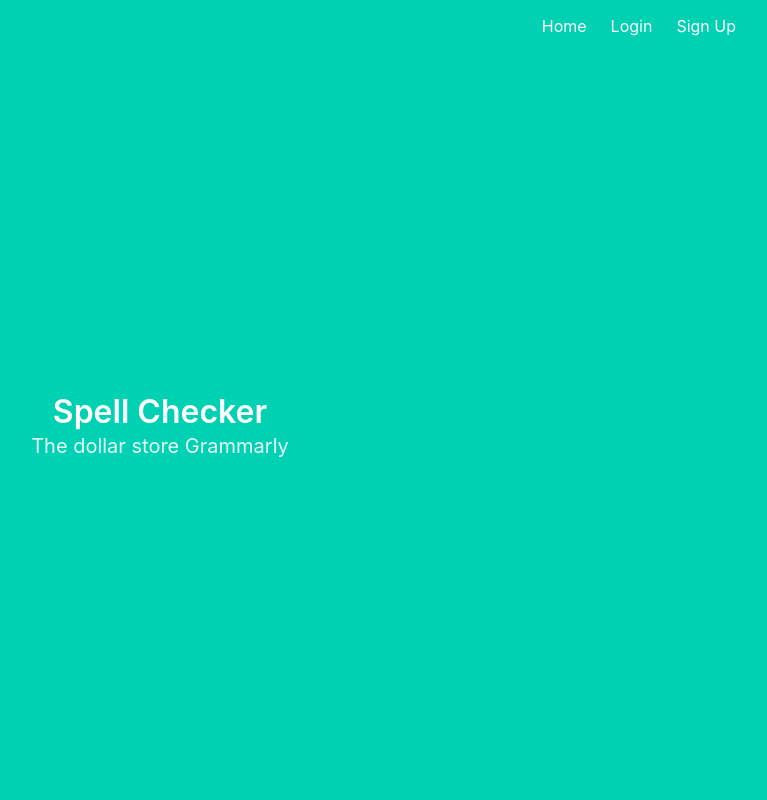
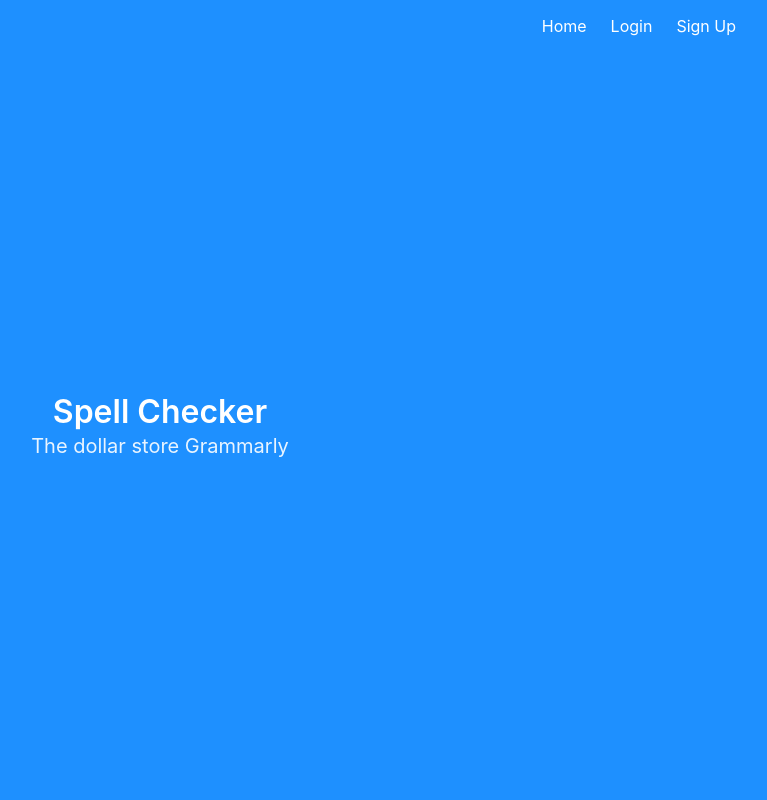
Before and after one commit to fonyi/NYU-CS-GY-9163-Assignment2, a Flask app: page / in a window 1280 px wide. Shown: the whole page, without its empty margins (480-1247 px from the left). Run offline with Flask 2, Linux system fonts and the light colour scheme.

Commit message:
Changed background to dodgerblue

```diff
--- a/speller/templates/base.html
+++ b/speller/templates/base.html
@@ -9,6 +9,9 @@
     <meta name="viewport" content="width=device-width, initial-scale=1">
     <title>World's Okayest Spell Checker</title>
     <link rel="stylesheet" href="https://cdnjs.cloudflare.com/ajax/libs/bulma/0.7.2/css/bulma.min.css" />
+    <style type="text/css">
+    .hero.is-primary {background-color: dodgerblue !important;}
+    </style>
 </head>
 
 <body>
```
